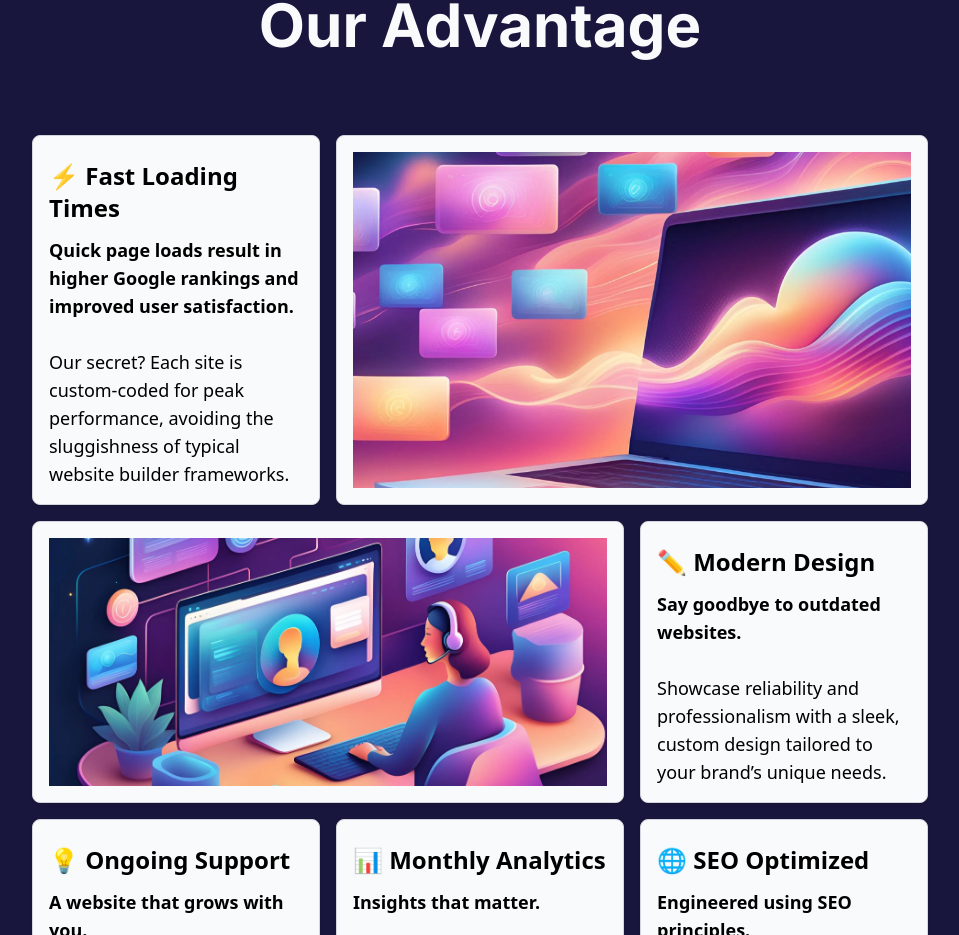
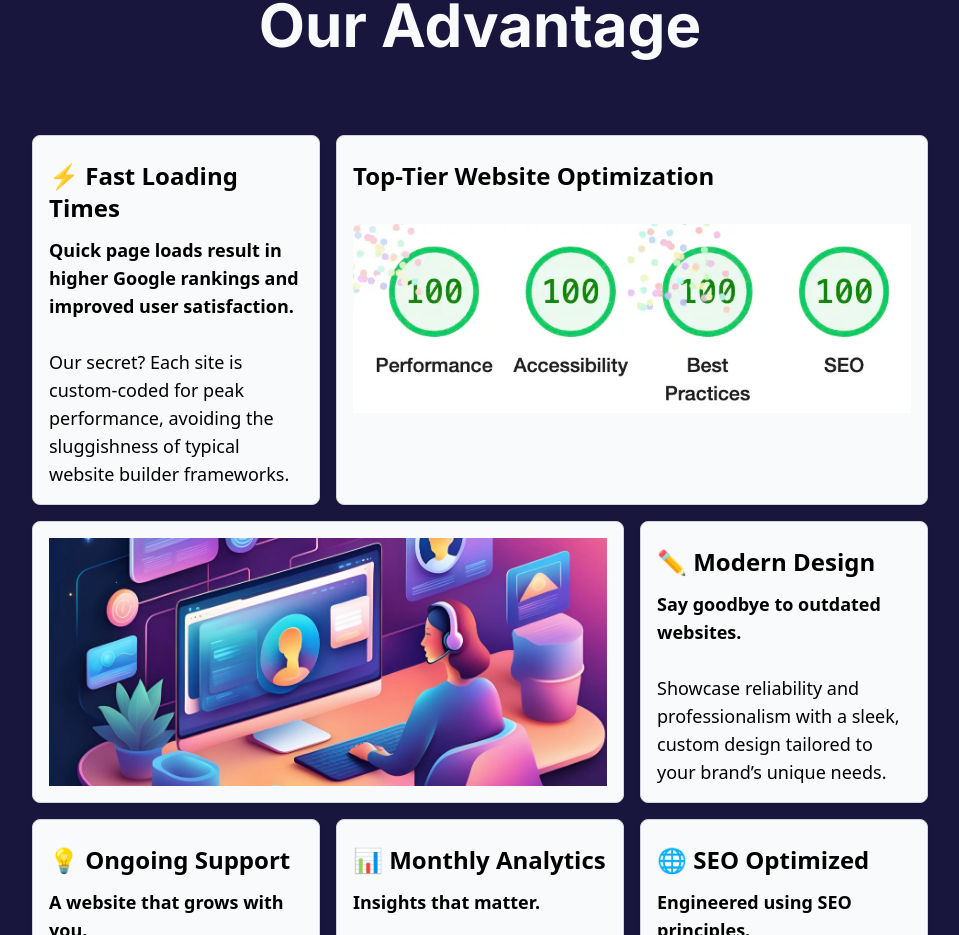
Before and after one commit to danusontarangkul/agency, a Next.js app: page / in a window 1280 px wide. Shown: the part 2811-3746 px from the top of the page, without its empty margins (160-1119 px from the left). Built offline with nearby package versions, Linux system fonts and the light colour scheme.

Commit message:
add lighthouse

```diff
--- a/src/components/BentoGrid.tsx
+++ b/src/components/BentoGrid.tsx
@@ -43,6 +43,8 @@ export const BentoGridItem = ({
     itemClasses += " md:col-span-2 hidden md:display md:block";
   } else if (size === "large") {
     itemClasses += " md:col-span-3 ";
+  } else if (size === "medium-show") {
+    itemClasses += " md:col-span-2";
   }
 
   return (
--- a/src/components/OurAdvantage.tsx
+++ b/src/components/OurAdvantage.tsx
@@ -32,15 +32,18 @@ const items = [
     icon: "",
   },
   {
-    size: "medium",
-    header: (
-      <Image
-        src="/speed.webp"
-        width={2560}
-        height={1080}
-        alt="Computer showing fast speed"
-        className="w-full h-full object-cover"
-      />
+    size: "medium-show",
+    title: "Top-Tier Website Optimization",
+    description: (
+      <div className="mt-8">
+        <Image
+          src="/lighthouse-100.webp"
+          width={2560}
+          height={1080}
+          alt="Computer showing fast speed"
+          className=" object-cover"
+        />
+      </div>
     ),
   },
   {
```
Also changed, not shown: public/lighthouse-100.webp (added).
